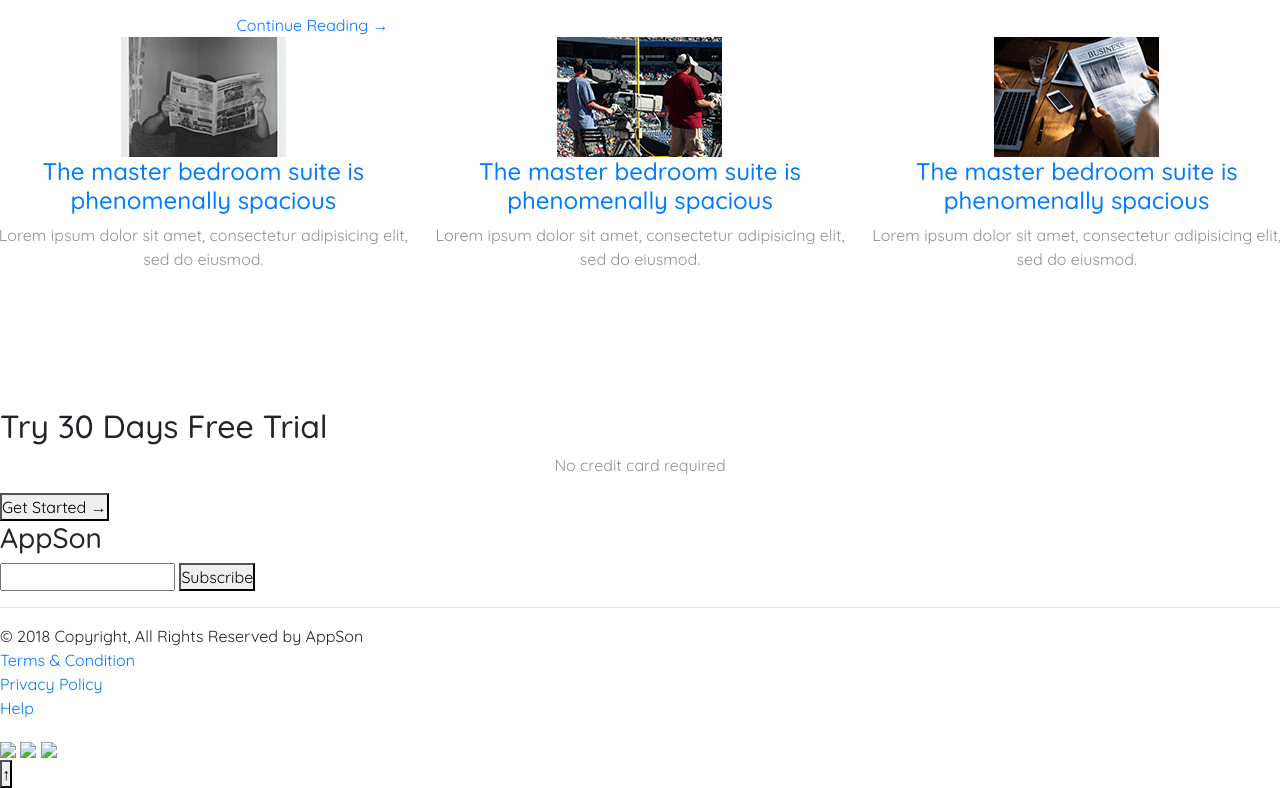
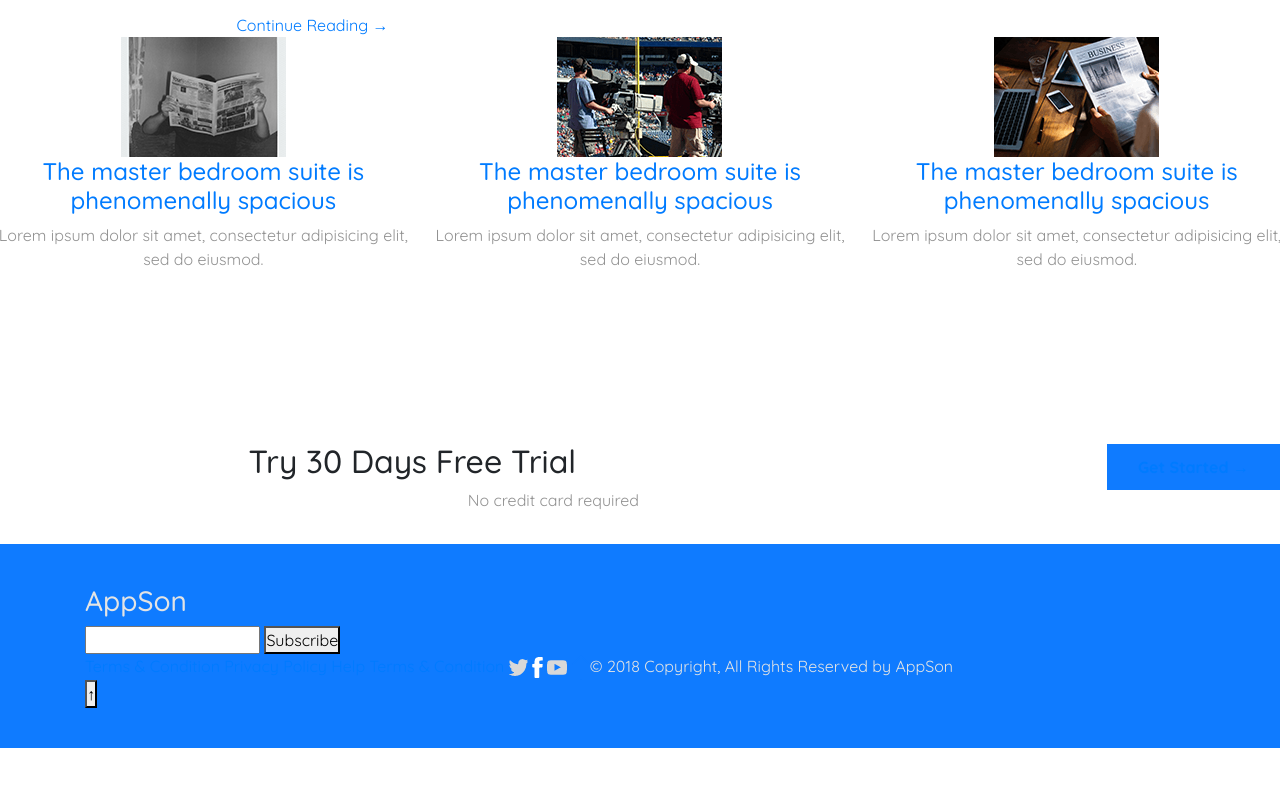
Before and after one commit to Igorgame/AcademyTask1, a plain HTML site: page index.html in a window 1280 px wide. Shown: the part 4567-5355 px from the top of the page. After the commit the page ends 5315 px from the top, so only its background shows below. Drawn offline with nearby package versions, Linux system fonts and the light colour scheme; a script that the page names is missing; files whose address does not match are found by name.

Commit message:
mistake commit

```diff
--- a/css/style.css
+++ b/css/style.css
@@ -754,4 +754,44 @@ margin-right: 50%;
  justify-content:right;
 }
 
+/*-------Free-------*/
+.gettrial {
+    display: flex;
+    align-items:center;
+    justify-content: center;
+}
+
+.freetrial {
+    display: table-cell;
+    justify-content: center;
+    max-width: 100%;
+    width: 610px;
+    margin: auto;
+    padding-top: 35px;
+
+}
+
+.getstarted {
+    border: 1px solid #0F7BFF;
+        padding: 10px 30px;
+        background:#0F7BFF;
+        color: #FFFFFF;
+        text-decoration: none;
+        font-weight: bold;
+}
+
+
+
 /*-------FOOTER-------*/
+.infolinks {
+margin: 0 auto;
+display: list-item;
+}
+
+footer {
+    background: #0F7BFF;
+    padding: 40px 0;
+    color:#E4E4E4;
+    position: relative;
+    justify-content: space-between;
+}
--- a/index.html
+++ b/index.html
@@ -317,46 +317,46 @@
     </div>
   </div>
 
-  <!--Try 30 days free-->
-  <div class="freetrial">
+<ul class="gettrial">
+  <li class="freetrial">
     <h2>Try 30 Days Free Trial</h2>
     <p>No credit card required</p>
-    <div class="getstarted">
-      <button>Get Started &#8594;</button>
-    </div>
-  </div>
+  </li>
+    <li class="getstarted">
+      <a href="#">Get Started &#8594;</a>
+    </li>
+</ul>
 
   <footer>
-    <div>
-      <div>
+
+    <div class="container">
         <h3>AppSon</h3>
         <input type="text" name="Enter Your Email">
         <button>Subscribe</button>
-      </div>
-      <hr>
-      <div>
-        &#169; 2018 Copyright, All Rights Reserved by AppSon
-        <ul>
-          <li>
-            <a class="btn-footer" href="#">Terms & Condition</a>
-          </li>
-          <li>
-            <a class="btn-footer" href="#">Privacy Policy</a>
-          </li>
-          <li>
-            <a class="btn-footer" href="#">Help</a>
-          </li>
-        </ul>
+            <div class="d-flex justify-content between">
+              <div class="footer-right">
+                  <a href="#">Terms & Condition</a>
+                  <a href="#">Privacy Policy</a>
+                  <a href="#">Help</a>
+                  <a href="#">Terms & Condition</a>
+                  <a href="#"><img src="img/twitter.png"></a>
+                  <a href="#"><img src="img/facebook.png"></a>
+                  <a href="#"><img src="img/youtube.png"></a>
+                  <a href="#"><img src="img/skrollup.png"></a>
+              </div>
+              <div class="footer-lefts">
 
-        <a href="#"><img src="img/facebook-logo.png"></a>
-        <a href="#"><img src="img/twitter-logo.png"></a>
-        <a href="#"><img src="img/youtube-logo.png"></a>
-      </div>
+                 <div>&#169; 2018 Copyright, All Rights Reserved by AppSon</div>
+              </div>
+            </div>
 
-      <button class="btn-page-up">&#8593;</button>
+      <button class="skrollup">&#8593;</button>
     </div>
+</div>
 
 </footer>
+
+
     </div>
 <script src="https://code.jquery.com/jquery-3.4.1.slim.min.js" integrity="sha384-J6qa4849blE2+poT4WnyKhv5vZF5SrPo0iEjwBvKU7imGFAV0wwj1yYfoRSJoZ+n" crossorigin="anonymous"></script>
 <script src="https://cdn.jsdelivr.net/npm/popper.js@1.16.0/dist/umd/popper.min.js" integrity="sha384-Q6E9RHvbIyZFJoft+2mJbHaEWldlvI9IOYy5n3zV9zzTtmI3UksdQRVvoxMfooAo" crossorigin="anonymous"></script>
```
